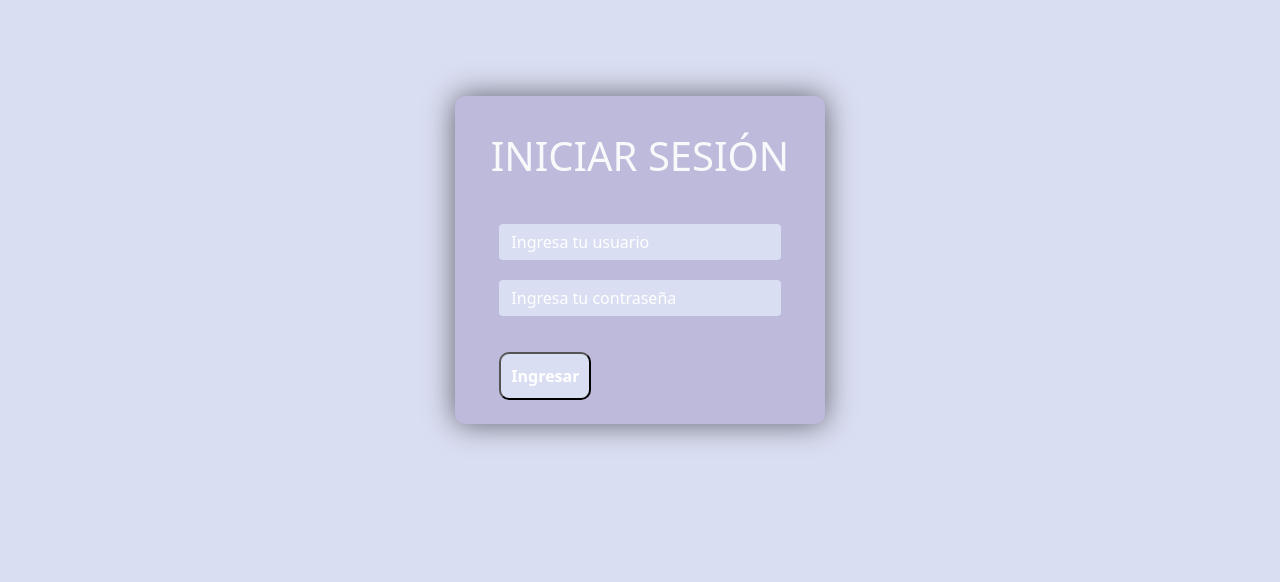
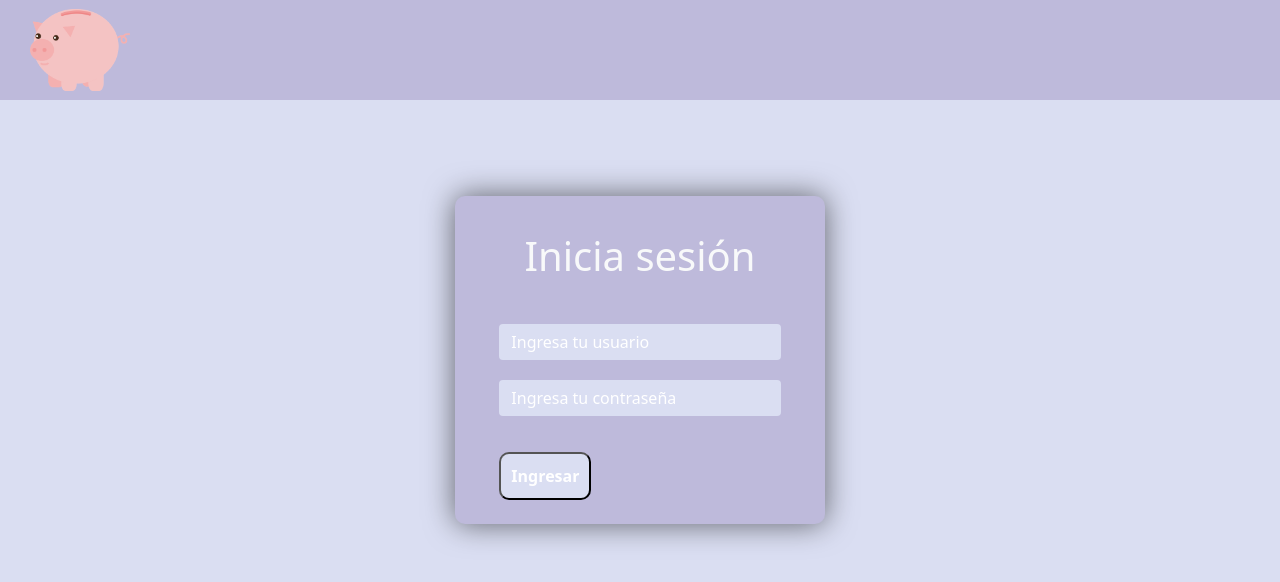
Before and after one commit to yess3rj/ProyectoCajeroAutomatico, a plain HTML site: page index.html in a window 1280 px wide. Drawn offline with nearby package versions, Linux system fonts and the light colour scheme.

Commit message:
funcionando

```diff
--- a/app.js
+++ b/app.js
@@ -1,4 +1,4 @@
-var cuentas = [
+var accounts = [
   {
     user: "Alfa",
     saldo: 200,
@@ -18,7 +18,7 @@ var cuentas = [
 
 
 function iniciar({ user, password }){
-    const resultado = cuentas.find(cuentas  => cuentas.user === user.value);
+    const resultado = accounts.find(accounts  => accounts.user === user.value);
     localStorage.setItem('currentUser', JSON.stringify(resultado));
     if (resultado) {
         if (password.value==resultado.password) {
@@ -31,26 +31,21 @@ function iniciar({ user, password }){
     }
 }
 
-
-
 ////
     function currentUser() {
       return JSON.parse(localStorage.getItem('currentUser'));
     }
-
 
     function consultar() {
       const { saldo } = currentUser();
       document.getElementsByName("verificacion")[0].value = saldo;
   }
 
-
     function depositar() {
       const payload = currentUser();
         let { saldo } = payload
 
         const deposito = parseFloat(document.getElementsByName("deposito")[0].value);
-        //console.log("🚀 ~ file: app.js ~ line 52 ~ depositar ~ deposito", typeof(deposito))
 
         if (isNaN(deposito)) {
             alert("El valor ingresado no es número válido");
@@ -65,8 +60,7 @@ function iniciar({ user, password }){
 
         payload.saldo = saldo + deposito;
         localStorage.setItem('currentUser', JSON.stringify(payload));
-        document.getElementsById('balance').value = payload.saldo
-
+        document.getElementById('balance').value = payload.saldo
     }
 
     function retirar() {
@@ -91,5 +85,5 @@ function iniciar({ user, password }){
 
         payload.saldo = saldo - retiro;
         localStorage.setItem('currentUser', JSON.stringify(payload));
-        document.getElementsById('balance').value = payload.saldo
+        document.getElementById('balance').value = payload.saldo
     }
--- a/index.html
+++ b/index.html
@@ -5,16 +5,21 @@
     <meta http-equiv="X-UA-Compatible" content="IE=edge">
     <meta name="viewport" content="width=device-width, initial-scale=1.0">
     <title>Cajero automático</title>
+    <link rel="shortcut icon" href="favicon.ico">
     <link href="https://cdn.jsdelivr.net/npm/bootstrap@5.1.3/dist/css/bootstrap.min.css" rel="stylesheet" integrity="sha384-1BmE4kWBq78iYhFldvKuhfTAU6auU8tT94WrHftjDbrCEXSU1oBoqyl2QvZ6jIW3" crossorigin="anonymous">
+    <link rel="stylesheet" href="https://cdn.jsdelivr.net/npm/bootstrap-icons@1.8.1/font/bootstrap-icons.css">
     <link rel="stylesheet" href="style.css">
 </head>
 <body>
+    <header class="header">
+        <img class="header__img" src="./img/bank.png" alt="logo banco">
+    </header>
     <div class="container">
         <div class="row justify-content-center pt-5 mt-5 m-1">
             <div class="col-md-6 col-sm-8 col-xl-4 col-lg-5 formulario">
                 <form action="">
                     <div class="form-group text-center pt-3">
-                        <h1 class="text-light">INICIAR SESIÓN</h1>
+                        <h1 class="text-light">Inicia sesión</h1>
                     </div>
                     <div class="form-group mx-sm-4 pt-3">
                         <input type="text" name="user" class="form-control" placeholder="Ingresa tu usuario">
--- a/style.css
+++ b/style.css
@@ -1,3 +1,20 @@
+.header {
+    align-items: center;
+    background-color: #BEBADB;
+    color: white;
+    display: flex;
+    height: 100px;
+    justify-content: space-between;
+    top: 0px;
+    width: 100%;
+  }
+
+  .header__img {
+    margin-left: 30px;
+    width: 100px;
+  }
+
+
 body {
     background-color: #DADEF2;
     background-repeat: no-repeat;
```
Also changed, not shown: principal.html (+5 -0 lines), favicon.ico (added), img/bank.png (added), img/logo.png (added).
